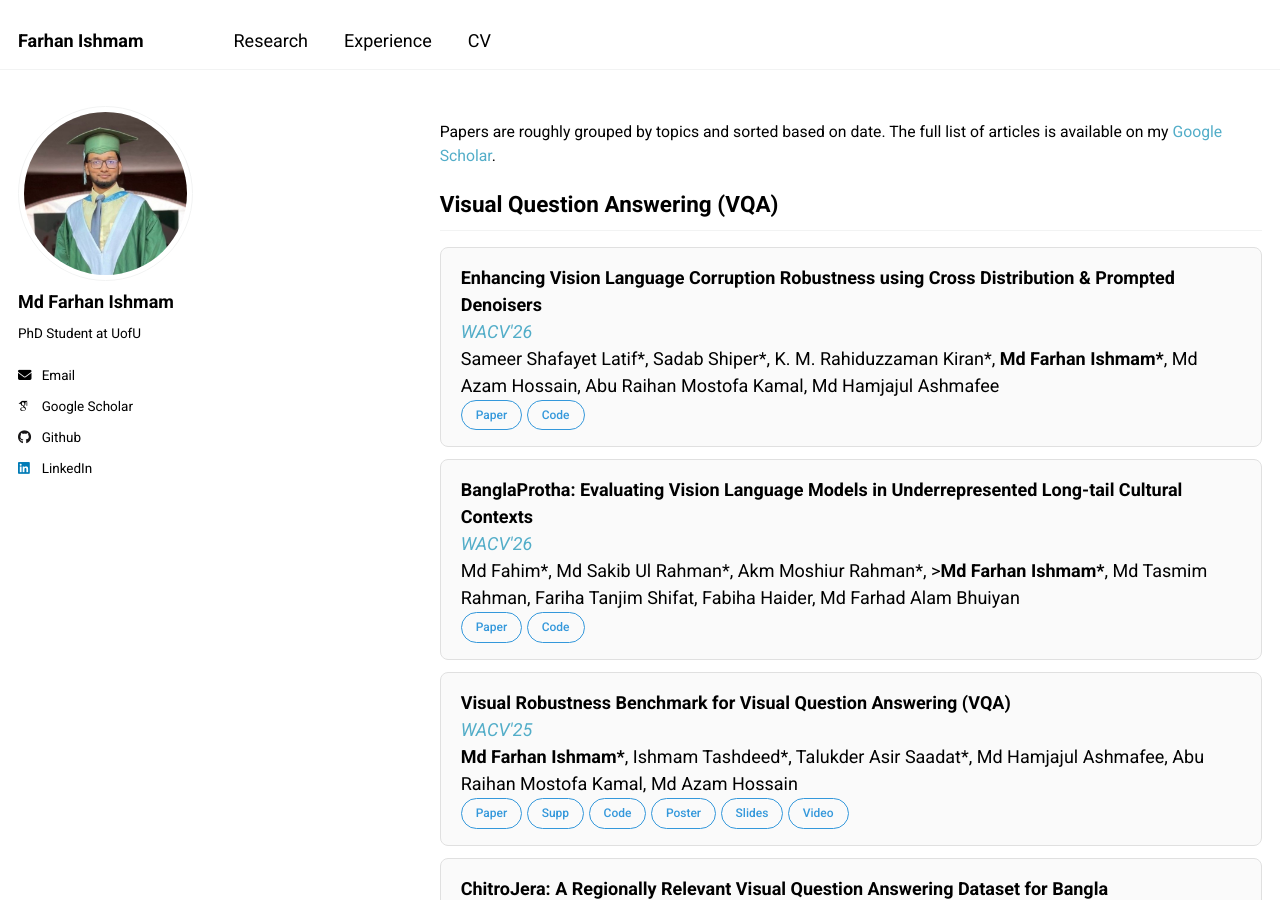
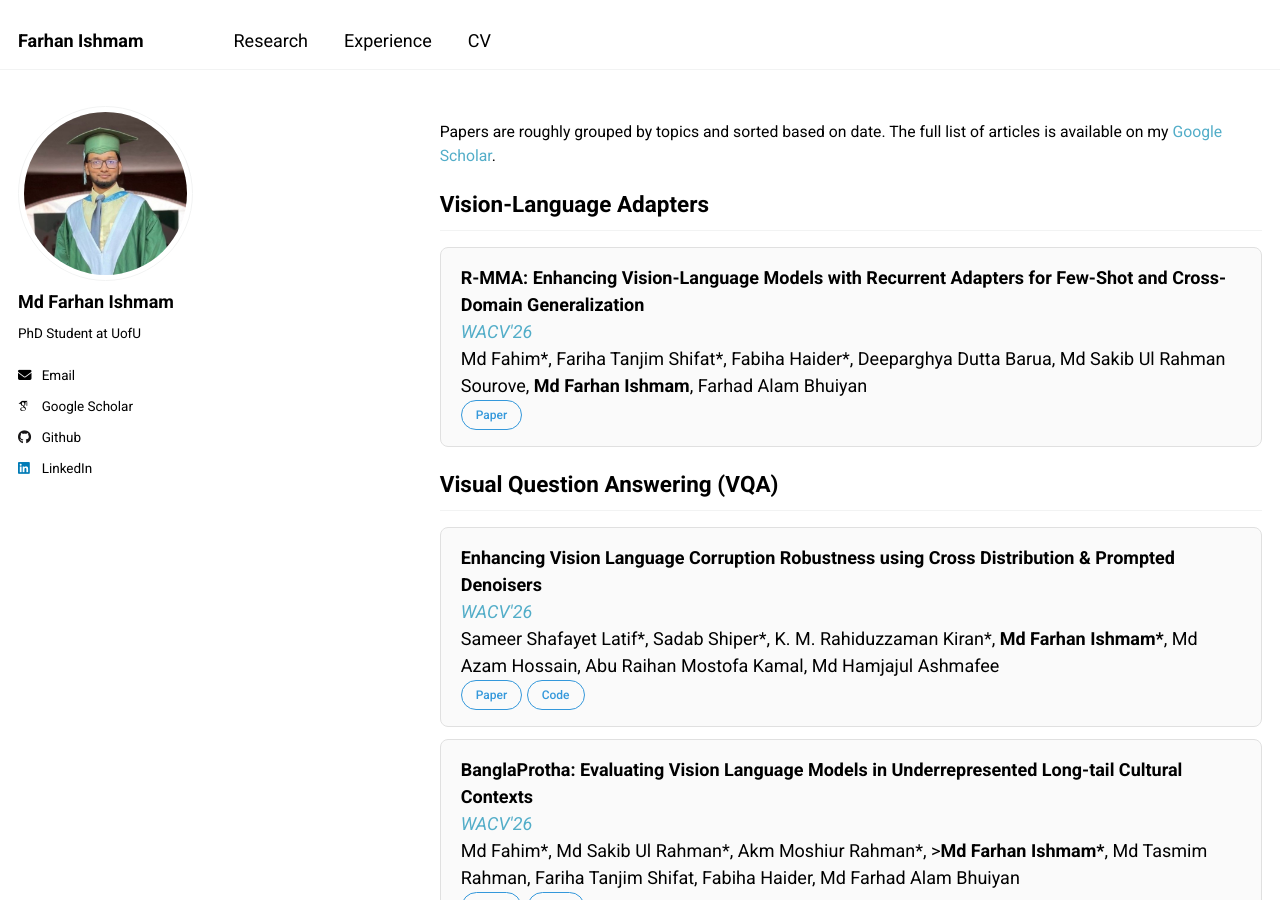
Before and after one commit to farhanishmam/farhanishmam.github.io, a Jekyll site: the page built from _pages/publications.html, in a window 1280 px wide and 900 px high. Built offline with Jekyll 4.4.1, drawn with Linux system fonts in a browser that asks for light colours; some web fonts are replaced.

Commit message:
Update publications.html

```diff
--- a/_pages/publications.html
+++ b/_pages/publications.html
@@ -63,6 +63,18 @@ author_profile: true
 </head>
 <p class="justified-text"> Papers are roughly grouped by topics and sorted based on date.
 The full list of articles is available on my <a href="https://scholar.google.com/citations?user=VIEERisAAAAJ&hl=en">Google Scholar</a>.</p>
+
+<h2 class="section-title">Vision-Language Adapters</h2>
+
+<div class="section-item">
+    <strong>R-MMA: Enhancing Vision-Language Models with Recurrent Adapters for Few-Shot and Cross-Domain Generalization</strong><br>
+    <em><a href="https://wacv.thecvf.com/">WACV'26</a></em><br>
+   Md Fahim*, Fariha Tanjim Shifat*, Fabiha Haider*, Deeparghya Dutta Barua, Md Sakib Ul Rahman Sourove, <strong>Md Farhan Ishmam</strong>, Farhad Alam Bhuiyan<br>
+    <a class="transparent-button" href="https://drive.google.com/file/d/1JzHbUd6pui7MxpM32KL3tGhGXQPz5qkf/view" target="_blank" rel="noopener">Paper</a>
+    <!-- <a class="transparent-button" href="https://github.com/farhanishmam/BanglaTLit" target="_blank" rel="noopener">Code</a> -->
+    <!-- <a class="transparent-button" href="https://huggingface.co/datasets/aplycaebous/BanglaTLit" target="_blank" rel="noopener">Dataset</a> -->
+</div>
+
 
 <h2 class="section-title">Visual Question Answering (VQA)</h2>
 
```
